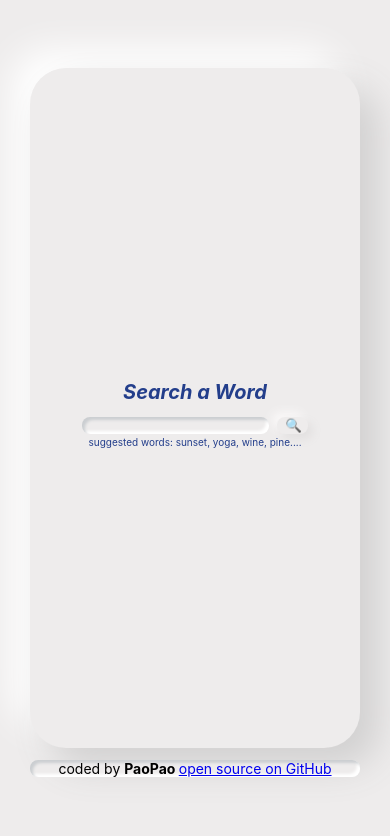
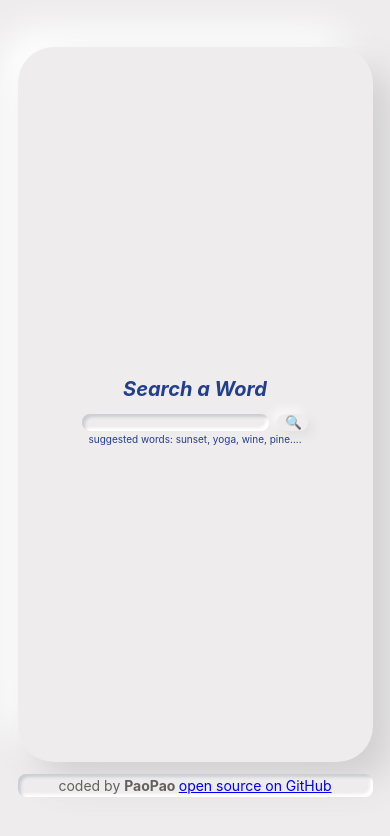
Before and after one commit to PaoPao27402/Dictionary-app, a React (Create React App) app: page / in a window 390 px wide. Shown: the top 836 px of the page. Built offline with nearby package versions, Linux system fonts and the light colour scheme; the HTML template or start-up script is replaced by a standard one.

Commit message:
update app css + phonetic

```diff
--- a/src/App.css
+++ b/src/App.css
@@ -19,8 +19,8 @@ body{
 
 .container {
 display: flex;
-height: 680px;
-width: 330px;
+height: 715px;
+width: 355px;
 align-items: center;
 justify-content: center;
 border-radius: 36px;
@@ -31,6 +31,8 @@ box-shadow:  19px 19px 37px #d1d0d0,
 
 .coded{
 font-size: 14px;
+padding: 3px;
+color: rgb(101, 95, 95);
 margin-top: 12px;
 text-align: center;
 border-radius: 8px;
--- a/src/Phonetic.js
+++ b/src/Phonetic.js
@@ -4,8 +4,9 @@ import React from "react";
 export default function Phonetic(props){
     return (
         <div className="Phonetic">
+            🔊
             <a href={props.phonetic.audio} target="_blank" rel="noreferrer">
-            🔊 {props.phonetic.text}
+             {props.phonetic.text}
             </a>
         </div>
     );
```
